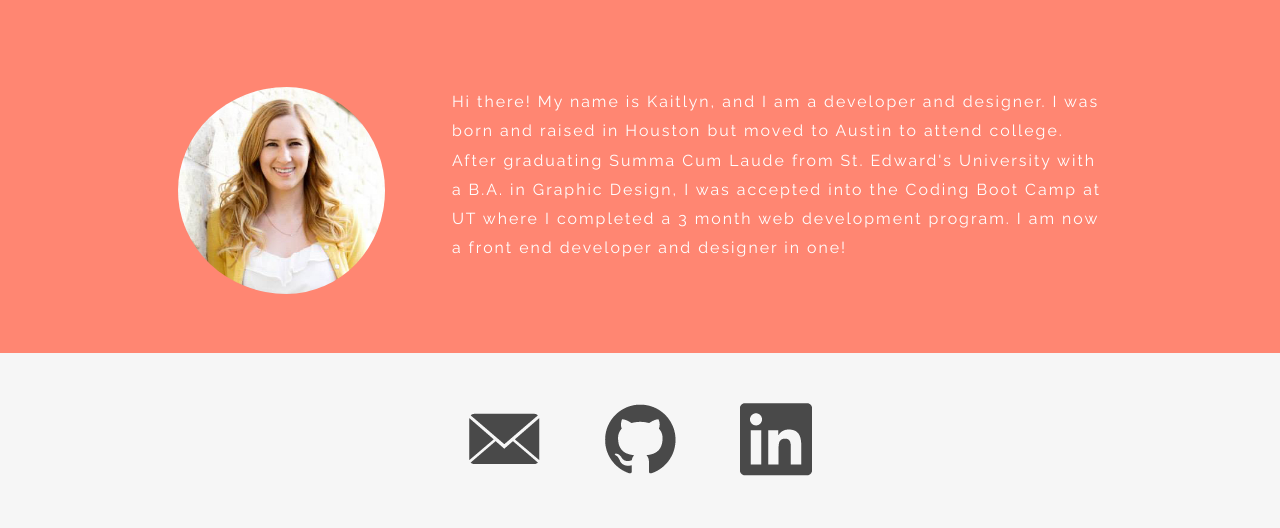
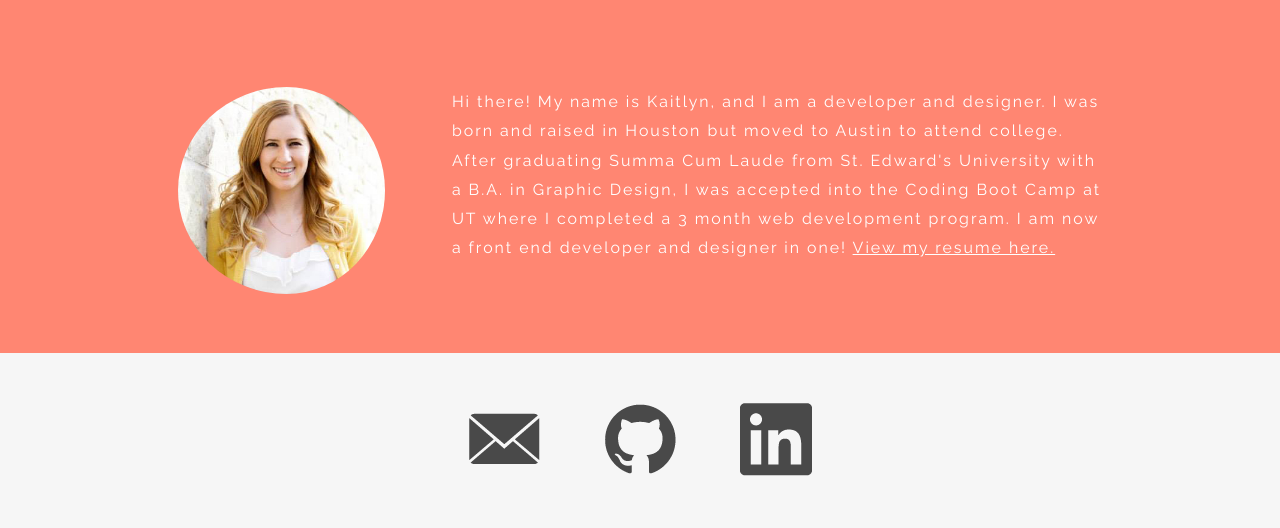
Before and after one commit to kadams277/portfolio, a PHP site: page / in a window 1280 px wide. Shown: the part 2081-2609 px from the top of the page. Run offline with PHP 8.4, Linux system fonts and the light colour scheme; some libraries are stand-ins or nearby versions.

Commit message:
adding resume

```diff
--- a/assets/css/main.css
+++ b/assets/css/main.css
@@ -1645,11 +1645,12 @@
 
 	a {
 		text-decoration: underline;
-		color: #f32853;
+		color: white;
 	}
 
 		a:hover {
 			text-decoration: none;
+			color: #484848;
 		}
 
 	strong, b {
--- a/index.html
+++ b/index.html
@@ -220,7 +220,7 @@
 								<img src="images/kaitlyn.jpg" alt="" id="aboutImg" class="image rounded img-responsive"/>
 							</div>
 							<div class="col-md-10">
-								<p id="aboutText">Hi there! My name is Kaitlyn, and I am a developer and designer. I was born and raised in Houston but moved to Austin to attend college. After graduating Summa Cum Laude from St. Edward's University with a B.A. in Graphic Design, I was accepted into the Coding Boot Camp at UT where I completed a 3 month web development program. I am now a front end developer and designer in one!</p>
+								<p id="aboutText">Hi there! My name is Kaitlyn, and I am a developer and designer. I was born and raised in Houston but moved to Austin to attend college. After graduating Summa Cum Laude from St. Edward's University with a B.A. in Graphic Design, I was accepted into the Coding Boot Camp at UT where I completed a 3 month web development program. I am now a front end developer and designer in one! <a href="kaitlynAdamsResume.pdf">View my resume here.</a></p>
 							</div>
 						</div>
 					</div>
```
Also changed, not shown: 1 other file.
